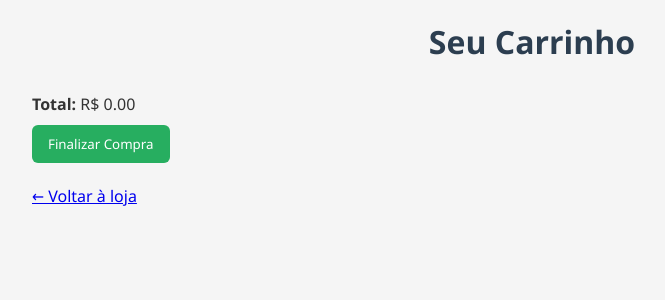
After one commit to GabrielCst011/projeto-mercadinho, a Flask app: page /carrinho in a window 1280 px wide. The commit adds this page. Shown: the top 300 px of the page, without its empty margins (108-773 px from the left). Run offline with Flask 3, Linux system fonts and the light colour scheme.

Commit message:
Adição da função de carrinho de compras

```diff
--- a/app.py
+++ b/app.py
@@ -12,6 +12,10 @@ def get_products():
     products = Product.query.all()
     return jsonify([p.serialize() for p in products])
 
+@app.route("/carrinho")
+def carrinho():
+    return render_template("carrinho.html")
+
 @app.route("/")
 def index():
     products = Product.query.all()
--- /dev/null
+++ b/templates/carrinho.html
@@ -0,0 +1,39 @@
+<!DOCTYPE html>
+<html lang="pt-BR">
+<head>
+  <meta charset="UTF-8">
+  <title>Carrinho</title>
+  <link rel="stylesheet" href="{{ url_for('static', filename='styles.css') }}">
+</head>
+<body>
+  <div class="container">
+    <h1>Seu Carrinho</h1>
+    <ul id="lista-carrinho"></ul>
+    <p><strong>Total:</strong> R$ <span id="total">0.00</span></p>
+    <button onclick="finalizarCompra()">Finalizar Compra</button>
+    <br><br>
+    <a href="/">← Voltar à loja</a>
+  </div>
+
+  <script>
+    const carrinho = JSON.parse(localStorage.getItem("carrinho")) || [];
+    const lista = document.getElementById("lista-carrinho");
+    let total = 0;
+
+    carrinho.forEach(item => {
+      const li = document.createElement("li");
+      li.textContent = `${item.nome} - R$ ${item.preco.toFixed(2)}`;
+      lista.appendChild(li);
+      total += item.preco;
+    });
+
+    document.getElementById("total").textContent = total.toFixed(2);
+
+    function finalizarCompra() {
+      alert("Compra finalizada! Em breve você receberá a confirmação.");
+      localStorage.removeItem("carrinho");
+      window.location.href = "/";
+    }
+  </script>
+</body>
+</html>
```
Also changed, not shown: templates/index.html (+17 -17 lines).
